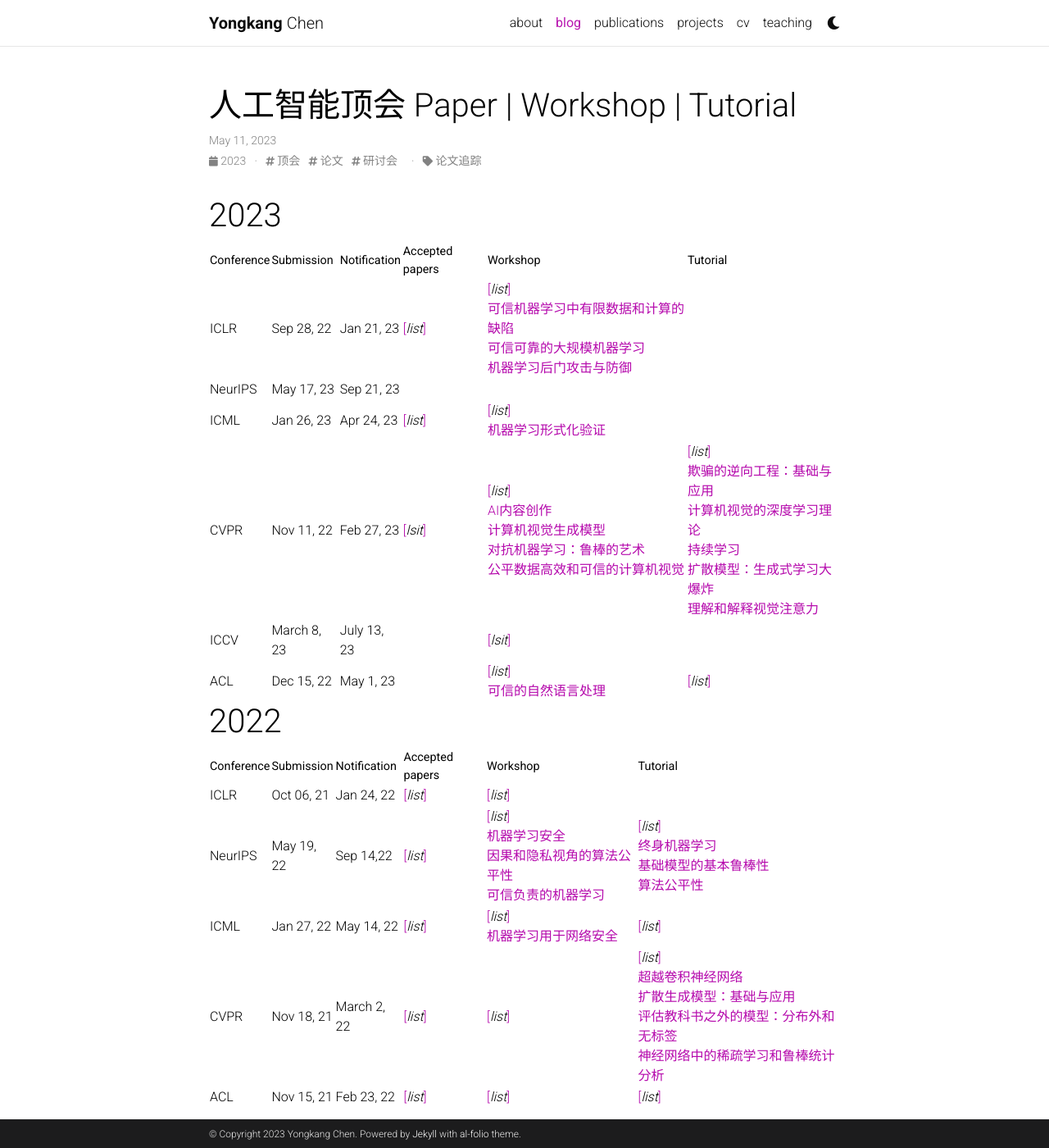
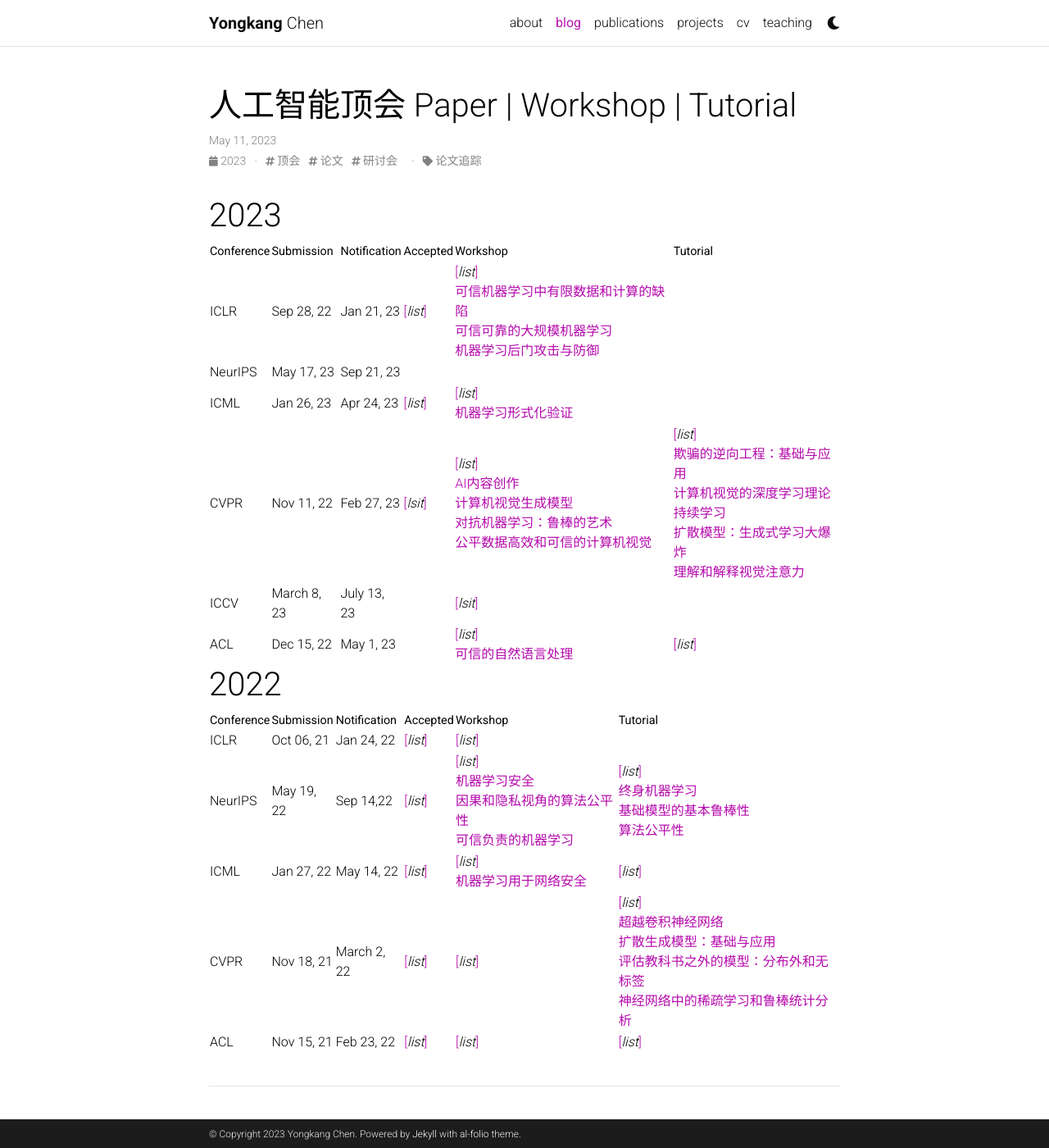
Before and after one commit to ByeRose/ByeRose.github.io, a Jekyll site: the page built from _posts/2023-05-11-人工智能顶会Paper&Workshop&Tutorial.md, in a window 1280 px wide and 1400 px high. Shown: the whole window at 82% size. Built offline with Jekyll 4.4.1, drawn with Linux system fonts in a browser that asks for light colours; comment, search, counter and statistics services are not loaded; a style sheet for code colours, icons or effects is not loaded.

Commit message:
Update 2023-05-11-人工智能顶会Paper&Workshop&Tutorial.md

```diff
--- a/_posts/2023-05-11-人工智能顶会Paper&Workshop&Tutorial.md
+++ b/_posts/2023-05-11-人工智能顶会Paper&Workshop&Tutorial.md
@@ -9,7 +9,7 @@
 
 # 2023
 
-| Conference | Submission | Notification | Accepted papers | Workshop | Tutorial |
+| Conference | Submission | Notification | Accepted | Workshop | Tutorial |
 | --- | --- | --- | --- | --- | --- |
 | ICLR      | Sep 28, 22      | Jan 21, 23 |[[*list*]](https://iclr.cc/virtual/2023/papers.html) | [[*list*]](https://iclr.cc/virtual/2023/events/workshop) <br>[可信机器学习中有限数据和计算的缺陷](https://sites.google.com/view/trustml-unlimited/home)<br> [可信可靠的大规模机器学习](https://rtml-iclr2023.github.io/) <br> [机器学习后门攻击与防御](https://iclr23-bands.github.io/)| |
 | NeurIPS   | May 17, 23       | Sep 21, 23  |  |  |  |
@@ -20,7 +20,7 @@
 
 # 2022
 
-| Conference | Submission | Notification | Accepted papers | Workshop | Tutorial |
+| Conference | Submission | Notification | Accepted | Workshop | Tutorial |
 | --- | --- | --- | --- | --- | --- |
 | ICLR | Oct 06, 21 |  Jan 24, 22| [[*list*]](https://iclr.cc/virtual/2022/papers.html) |[[*list*]](https://iclr.cc/virtual/2022/events/workshop)  |  |
 | NeurIPS |May 19, 22  | 	Sep 14,22 | [[*list*]](https://nips.cc/virtual/2022/papers.html) | [[*list*]](https://nips.cc/virtual/2022/events/workshop) <br> [机器学习安全](https://neurips2022.mlsafety.org/) <br> [因果和隐私视角的算法公平性](https://www.afciworkshop.org/) <br> [可信负责的机器学习](https://tsrml2022.github.io/) |[[*list*]](https://nips.cc/virtual/2022/events/tutorial)<br>[终身机器学习](https://sites.google.com/view/neurips2022-llm-tutorial) <br> [基础模型的基本鲁棒性](https://sites.google.com/view/neurips2022-frfm-turotial) <br> [算法公平性](https://sites.google.com/mila.quebec/fairnesstutorial/)  |
```
